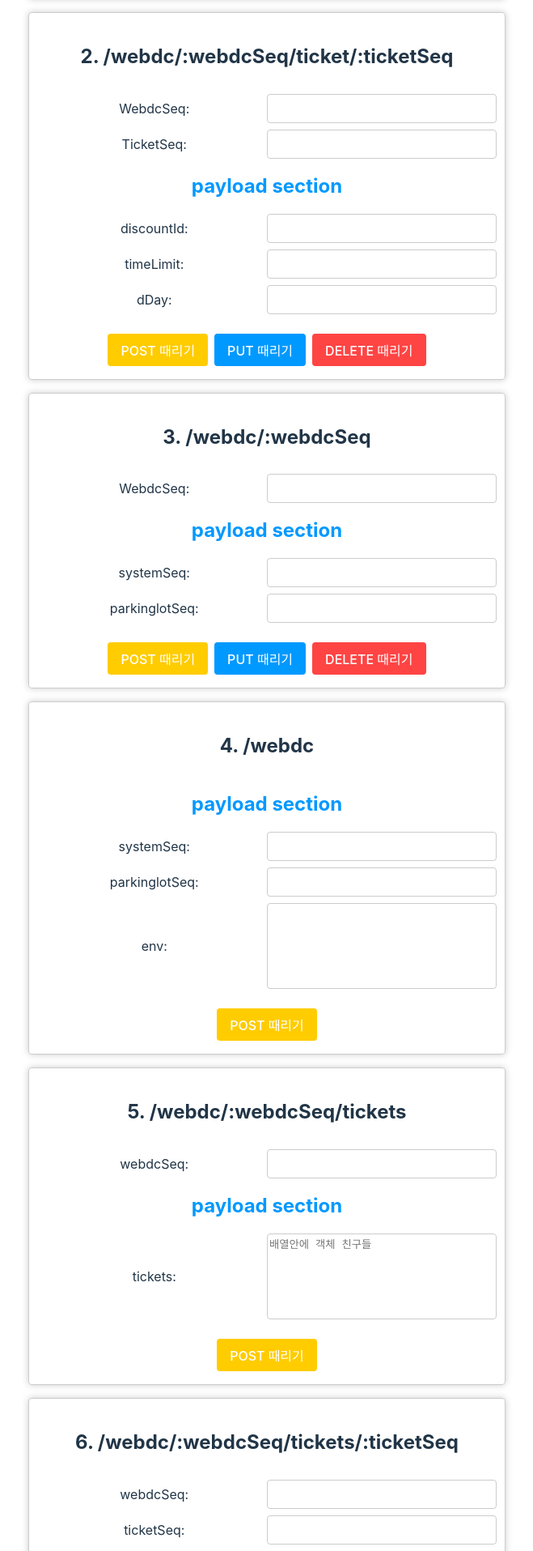
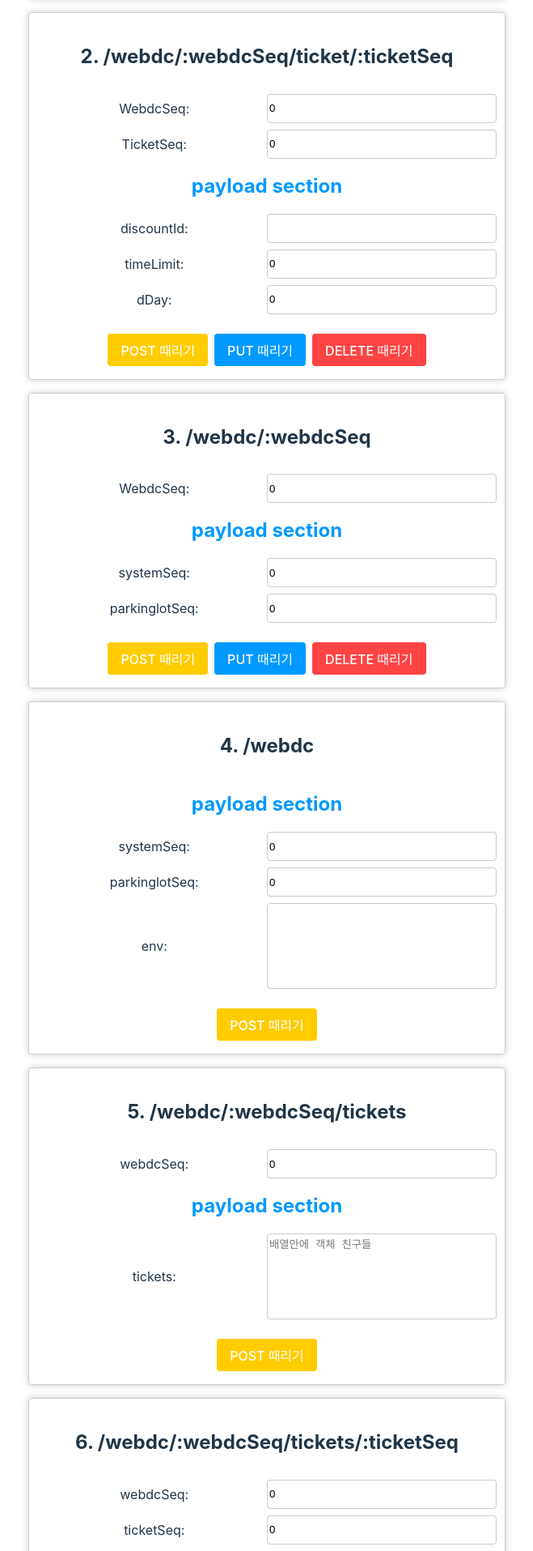
Before and after one commit to modu-jeff/for-roger, a React (Vite) app: page / in a window 1280 px wide. Shown: the part 365-2280 px from the top of the page at 81% size, without its empty margins (310-969 px from the left). Built offline with nearby package versions, Linux system fonts and the light colour scheme.

Commit message:
각 필드 내 value 지정

```diff
--- a/src/components/EnvPart.jsx
+++ b/src/components/EnvPart.jsx
@@ -50,7 +50,7 @@ function EnvPart() {
   return (
     <form>
       <label>WebdcSeq:</label>
-      <input type="number" onChange={(e) => dispatch(setEnvWebdcSeq(Number(e.target.value)))} />
+      <input value={envWebdcSeq} type="number" onChange={(e) => dispatch(setEnvWebdcSeq(Number(e.target.value)))} />
       <label>env: </label>
       <textarea
         onChange={(e) => {
@@ -59,6 +59,7 @@ function EnvPart() {
         rows="5"
         cols="30"
         type="text"
+        value={envWebdcPayload.env}
       />
       <div className="button-wrapper">
         <button
--- a/src/components/NewWebdcPart.jsx
+++ b/src/components/NewWebdcPart.jsx
@@ -28,6 +28,7 @@ function NewWebdcPart() {
       <input
         id="systemSeq"
         type="number"
+        value={newWebdcPayload.systemSeq}
         onChange={(e) => dispatch(setNewWebdcPayload({ ...newWebdcPayload, systemSeq: Number(e.target.value) }))}
       />
 
@@ -35,6 +36,7 @@ function NewWebdcPart() {
       <input
         id="parkinglotSeq"
         type="number"
+        value={newWebdcPayload.parkinglotSeq}
         onChange={(e) => dispatch(setNewWebdcPayload({ ...newWebdcPayload, parkinglotSeq: Number(e.target.value) }))}
       />
 
@@ -43,6 +45,7 @@ function NewWebdcPart() {
         id="env"
         rows="5"
         cols="30"
+        value={newWebdcPayload.env}
         onChange={(e) => dispatch(setNewWebdcPayload({ ...newWebdcPayload, env: e.target.value }))}
       />
       <div className="button-wrapper">
--- a/src/components/TicketModifyPart.jsx
+++ b/src/components/TicketModifyPart.jsx
@@ -45,10 +45,20 @@ function TicketModifyPart() {
   return (
     <form>
       <label htmlFor="webdcSeq">webdcSeq:</label>
-      <input id="webdcSeq" type="number" onChange={(e) => dispatch(setWebdcSeq(Number(e.target.value)))} />
+      <input
+        id="webdcSeq"
+        type="number"
+        value={webdcSeq}
+        onChange={(e) => dispatch(setWebdcSeq(Number(e.target.value)))}
+      />
 
       <label htmlFor="ticketSeq">ticketSeq:</label>
-      <input id="ticketSeq" type="number" onChange={(e) => dispatch(setTicketSeq(Number(e.target.value)))} />
+      <input
+        id="ticketSeq"
+        type="number"
+        value={ticketSeq}
+        onChange={(e) => dispatch(setTicketSeq(Number(e.target.value)))}
+      />
 
       <div className="payload-title">payload section</div>
 
@@ -56,6 +66,7 @@ function TicketModifyPart() {
       <input
         id="discountId"
         type="text"
+        value={ticketModifyPayload.discountId}
         onChange={(e) => {
           dispatch(setTicketModifyPayload({ ...ticketModifyPayload, discountId: e.target.value }));
         }}
@@ -65,6 +76,7 @@ function TicketModifyPart() {
       <input
         id="timeLimit"
         type="number"
+        value={ticketModifyPayload.timeLimit}
         onChange={(e) =>
           dispatch(setTicketModifyPayload({ ...ticketModifyPayload, timeLimit: Number(e.target.value) }))
         }
@@ -74,6 +86,7 @@ function TicketModifyPart() {
       <input
         id="dDay"
         type="number"
+        value={ticketModifyPayload.dDay}
         onChange={(e) => dispatch(setTicketModifyPayload({ ...ticketModifyPayload, dDay: Number(e.target.value) }))}
       />
 
@@ -81,6 +94,7 @@ function TicketModifyPart() {
       <input
         id="report-reportMemo"
         type="text"
+        value={ticketModifyPayload.report.reportMemo}
         onChange={(e) =>
           dispatch(
             setTicketModifyPayload({
@@ -95,6 +109,7 @@ function TicketModifyPart() {
       <input
         id="report-runDt"
         type="text"
+        value={ticketModifyPayload.report.runDt}
         onChange={(e) =>
           dispatch(
             setTicketModifyPayload({
@@ -109,6 +124,7 @@ function TicketModifyPart() {
       <input
         id="report-failDt"
         type="text"
+        value={ticketModifyPayload.report.failDt}
         onChange={(e) =>
           dispatch(
             setTicketModifyPayload({
@@ -123,6 +139,7 @@ function TicketModifyPart() {
       <input
         id="report-reportDt"
         type="text"
+        value={ticketModifyPayload.report.reportDt}
         onChange={(e) =>
           dispatch(
             setTicketModifyPayload({
--- a/src/components/TicketPart.jsx
+++ b/src/components/TicketPart.jsx
@@ -53,28 +53,35 @@ function TicketPart() {
   return (
     <form>
       <label>WebdcSeq:</label>
-      <input type="number" onChange={(e) => dispatch(setTicketWebdcSeq(Number(e.target.value)))} />
+      <input
+        type="number"
+        value={ticketWebdcSeq}
+        onChange={(e) => dispatch(setTicketWebdcSeq(Number(e.target.value)))}
+      />
 
       <label>TicketSeq:</label>
-      <input type="number" onChange={(e) => dispatch(setTicketSeq(Number(e.target.value)))} />
+      <input type="number" value={ticketSeq} onChange={(e) => dispatch(setTicketSeq(Number(e.target.value)))} />
 
       <div className="payload-title">payload section</div>
 
       <label>discountId: </label>
       <input
         type="text"
+        value={ticketPayload.discountId}
         onChange={(e) => dispatch(setTicketPayload({ ...ticketPayload, discountId: e.target.value }))}
       />
 
       <label>timeLimit: </label>
       <input
         type="text"
+        value={ticketPayload.timeLimit}
         onChange={(e) => dispatch(setTicketPayload({ ...ticketPayload, timeLimit: Number(e.target.value) }))}
       />
 
       <label>dDay: </label>
       <input
         type="text"
+        value={ticketPayload.dDay}
         onChange={(e) => dispatch(setTicketPayload({ ...ticketPayload, dDay: Number(e.target.value) }))}
       />
 
--- a/src/components/WebdcModifyPart.jsx
+++ b/src/components/WebdcModifyPart.jsx
@@ -36,7 +36,12 @@ function WebdcModifyPart() {
   return (
     <form>
       <label htmlFor="webdcSeq">webdcSeq:</label>
-      <input id="webdcSeq" type="number" onChange={(e) => dispatch(setWebdcSeq(Number(e.target.value)))} />
+      <input
+        id="webdcSeq"
+        type="number"
+        value={webdcSeq}
+        onChange={(e) => dispatch(setWebdcSeq(Number(e.target.value)))}
+      />
 
       <div className="payload-title">payload section</div>
 
@@ -44,6 +49,7 @@ function WebdcModifyPart() {
       <input
         id="systemSeq"
         type="number"
+        value={webdcModifyPayload.systemSeq}
         onChange={(e) => dispatch(setWebdcModifyPayload({ ...webdcModifyPayload, systemSeq: Number(e.target.value) }))}
       />
 
@@ -52,6 +58,7 @@ function WebdcModifyPart() {
         id="env"
         cols="30"
         rows="5"
+        value={webdcModifyPayload.env}
         onChange={(e) => dispatch(setWebdcModifyPayload({ ...webdcModifyPayload, env: e.target.value }))}
       />
       <div className="button-wrapper">
--- a/src/components/WebdcPart.jsx
+++ b/src/components/WebdcPart.jsx
@@ -50,7 +50,12 @@ function WebdcPart() {
   return (
     <form>
       <label htmlFor="webdcSeq">WebdcSeq:</label>
-      <input id="webdcSeq" type="number" onChange={(e) => dispatch(setWebdcSeq(Number(e.target.value)))} />
+      <input
+        id="webdcSeq"
+        type="number"
+        value={webdcSeq}
+        onChange={(e) => dispatch(setWebdcSeq(Number(e.target.value)))}
+      />
 
       <div className="payload-title">payload section</div>
 
@@ -58,12 +63,14 @@ function WebdcPart() {
       <input
         id="systemSeq"
         type="number"
+        value={webdcPayload.systemSeq}
         onChange={(e) => dispatch(setWebdcPayload({ ...webdcPayload, systemSeq: Number(e.target.value) }))}
       />
       <label htmlFor="parkinglotSeq">parkinglotSeq: </label>
       <input
         id="parkinglotSeq"
         type="number"
+        value={webdcPayload.parkinglotSeq}
         onChange={(e) => dispatch(setWebdcPayload({ ...webdcPayload, parkinglotSeq: Number(e.target.value) }))}
       />
       <div className="button-wrapper">
--- a/src/components/WebdcTicketPart.jsx
+++ b/src/components/WebdcTicketPart.jsx
@@ -24,7 +24,12 @@ function WebdcTicketPart() {
   return (
     <form>
       <label htmlFor="webdcSeq">webdcSeq:</label>
-      <input id="webdcSeq" type="number" onChange={(e) => dispatch(setWebdcSeq(Number(e.target.value)))} />
+      <input
+        id="webdcSeq"
+        type="number"
+        value={webdcSeq}
+        onChange={(e) => dispatch(setWebdcSeq(Number(e.target.value)))}
+      />
 
       <div className="payload-title">payload section</div>
 
@@ -34,6 +39,7 @@ function WebdcTicketPart() {
         cols="30"
         rows="5"
         placeholder="배열안에 객체 친구들"
+        value={webdcTicketPayload.tickets}
         onChange={(e) => dispatch(setWebdcTicketPayload(e.target.value))}
       />
       <div className="button-wrapper">
```
